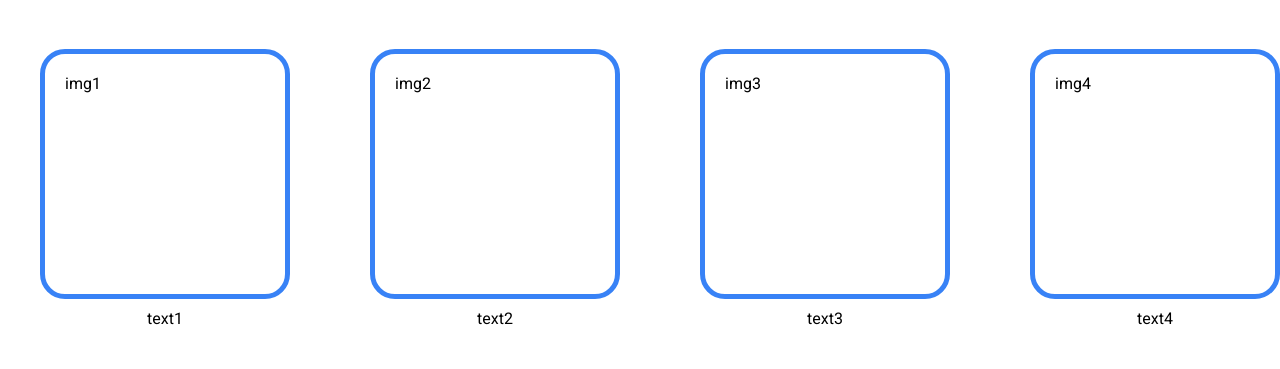
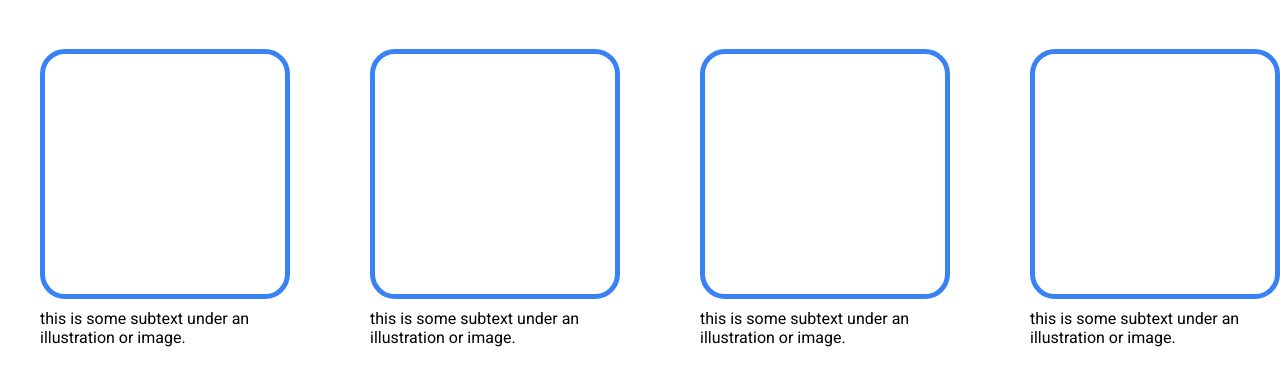
Before and after one commit to troleadormirror/landing-page, a plain HTML site: page index.html in a window 1280 px wide. Shown: the part 431-800 px from the top of the page. Drawn offline with Linux system fonts and the light colour scheme.

Commit message:
finished

```diff
--- a/index.html
+++ b/index.html
@@ -30,15 +30,15 @@
         <div class="body">
             <p class="body-title">Some random information</p>
             <ul class="fantastic-four">
-                <div class="eins"><li class="img">img1</li>
-                <li>text1</li>
+                <div class="eins"><li class="img"></li>
+                <li>this is some subtext under an illustration or image.</li>
                 </div>
-                <div class="eins"><li class="img">img2</li>
-                <li>text2</li></div>
-                <div class="eins"><li class="img">img3</li>
-                <li>text3</li></div>
-                <div class="eins"><li class="img">img4</li>
-                <li>text4</li></div>
+                <div class="eins"><li class="img"></li>
+                <li>this is some subtext under an illustration or image.</li></div>
+                <div class="eins"><li class="img"></li>
+                <li>this is some subtext under an illustration or image.</li></div>
+                <div class="eins"><li class="img"></li>
+                <li>this is some subtext under an illustration or image.</li></div>
             </ul>
         </div>
         <div class="subbody"><p class="subbody-text">This is an inspiring quote, or a testimonial from a customer. Maybe it's just filling up space, or maybe people will actually read it. Who knows? All I know is that it looks nice.</p>
```
